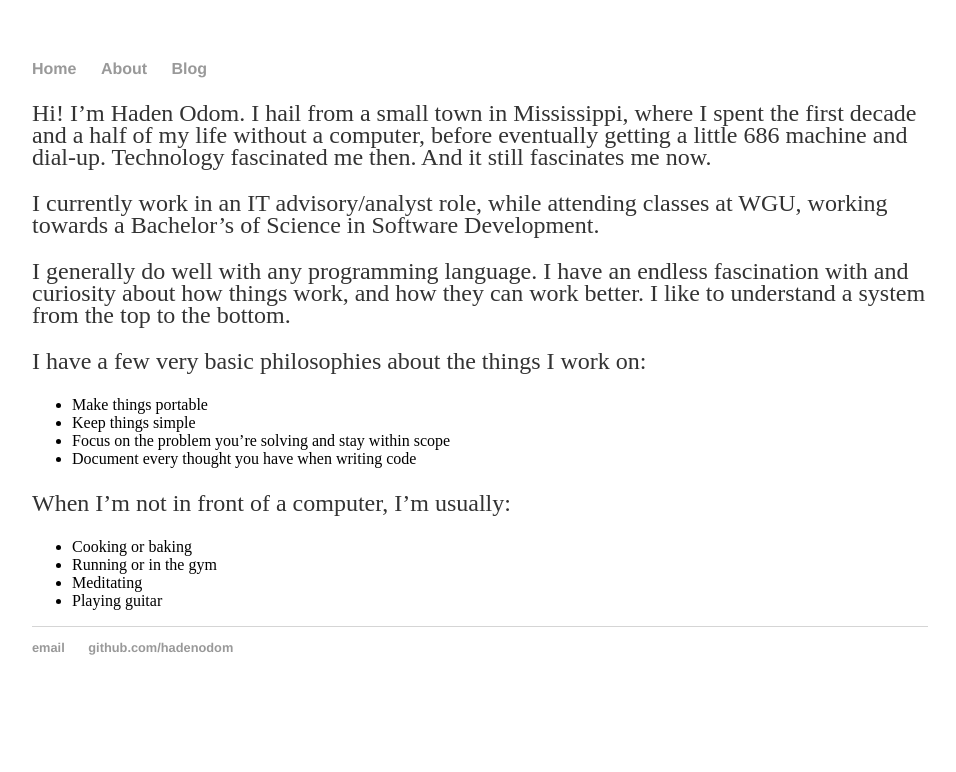
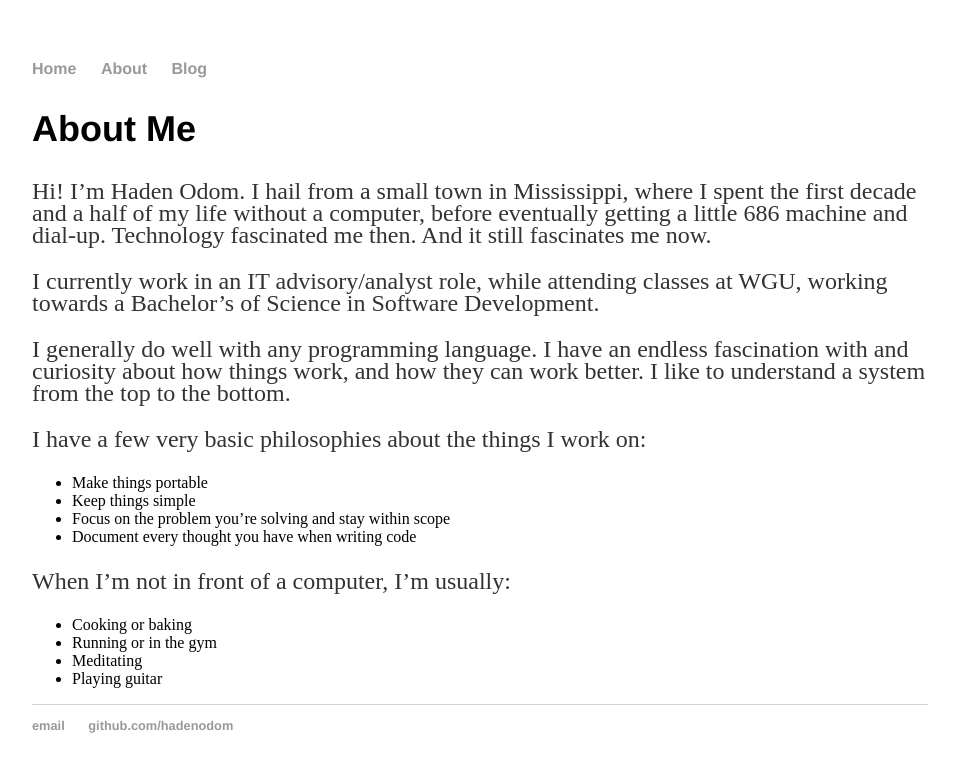
Before and after one commit to hadenodom/hadenodom.github.io, a Jekyll site: the page built from about/index.md, in a window 1280 px wide. Shown: the top 772 px of the page, without its empty margins (160-1116 px from the left). Built offline with Jekyll 4.4.1, drawn with Linux system fonts in a browser that asks for light colours.

Commit message:
Update index.md

```diff
--- a/about/index.md
+++ b/about/index.md
@@ -2,6 +2,7 @@
 layout: default
 title: Haden Odom
 ---
+## About Me
 
 Hi!  I'm Haden Odom.  I hail from a small town in Mississippi, where I spent the first decade and a half of my life without a computer, before eventually getting a little 686 machine and dial-up.  Technology fascinated me then.  And it still fascinates me now.
 
```
